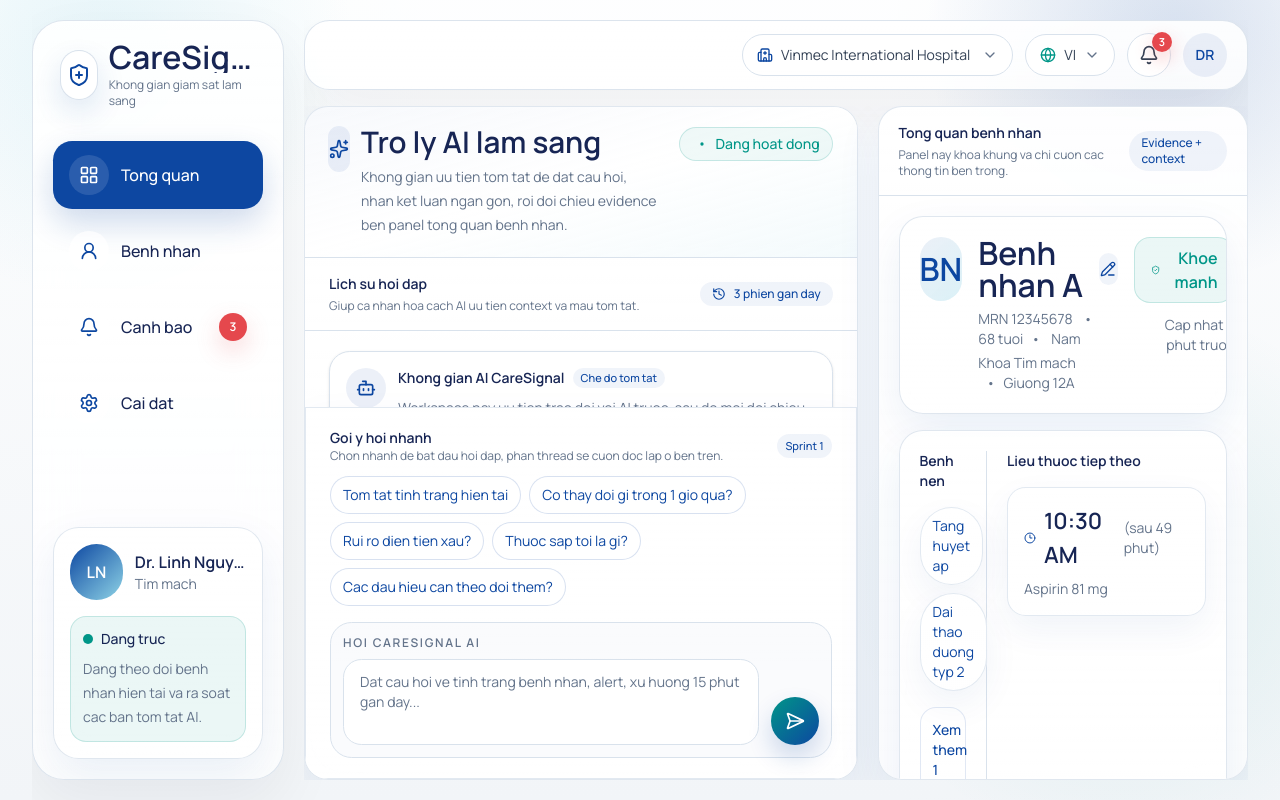
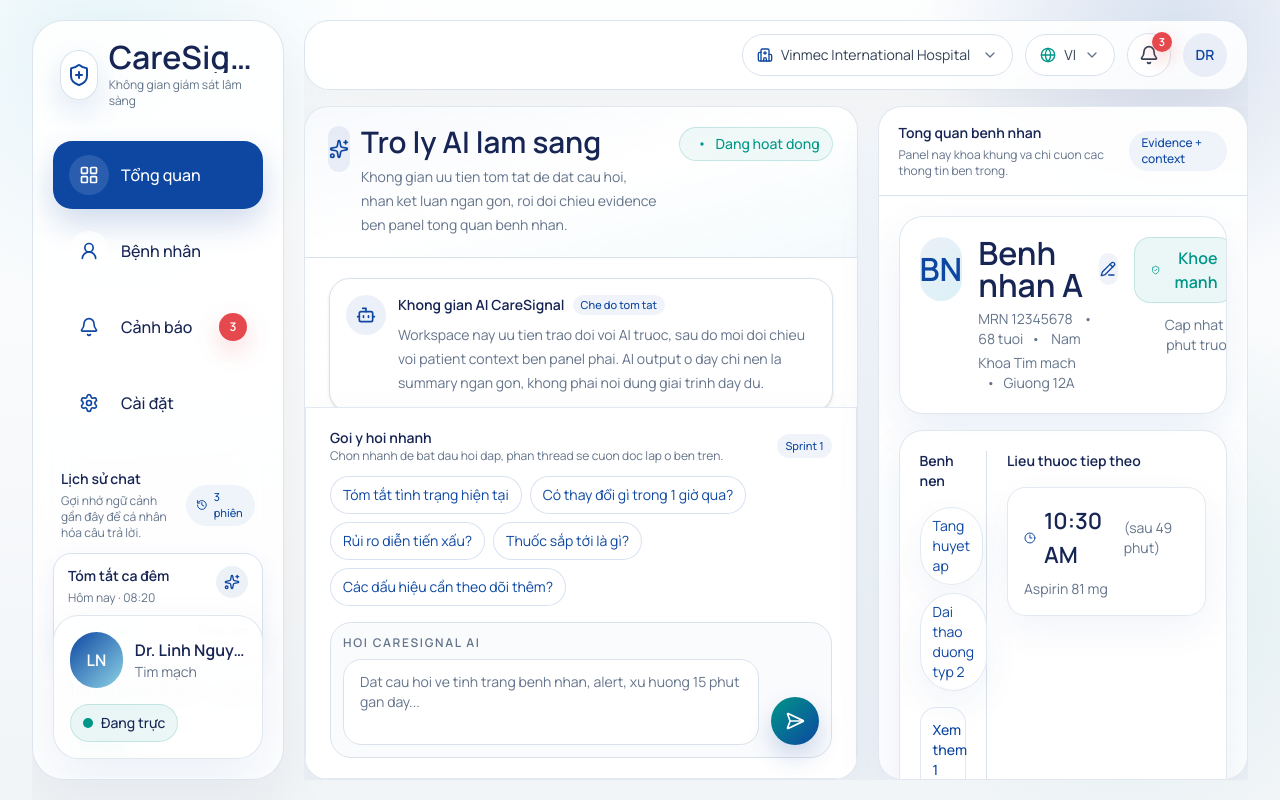
Before and after one commit to linhhtunn/Dashboard, a Next.js app in the folder frontend/: page /dashboard in a window 1280 px wide. Built offline with nearby package versions, Linux system fonts and the light colour scheme.

Commit message:
refractor: move chat history into sidebar

```diff
--- a/frontend/components/dashboard/AIWorkspacePanel.tsx
+++ b/frontend/components/dashboard/AIWorkspacePanel.tsx
@@ -1,23 +1,21 @@
 import { AIComposer } from "@/components/dashboard/AIComposer";
-import { ChatHistoryPanel } from "@/components/dashboard/ChatHistoryPanel";
 import { AIWorkspaceHeader } from "@/components/dashboard/AIWorkspaceHeader";
 import { ConversationThread } from "@/components/dashboard/ConversationThread";
 import { SuggestedPromptList } from "@/components/dashboard/SuggestedPromptList";
 import { PanelCard } from "@/components/common/PanelCard";
 
 const prompts = [
-  "Tom tat tinh trang hien tai",
-  "Co thay doi gi trong 1 gio qua?",
-  "Rui ro dien tien xau?",
-  "Thuoc sap toi la gi?",
-  "Cac dau hieu can theo doi them?",
+  "Tóm tắt tình trạng hiện tại",
+  "Có thay đổi gì trong 1 giờ qua?",
+  "Rủi ro diễn tiến xấu?",
+  "Thuốc sắp tới là gì?",
+  "Các dấu hiệu cần theo dõi thêm?",
 ];
 
 export function AIWorkspacePanel() {
   return (
     <PanelCard className="flex h-full min-h-0 flex-col overflow-hidden">
       <AIWorkspaceHeader />
-      <ChatHistoryPanel />
 
       <div className="min-h-0 flex-1 overflow-y-auto px-6 pb-5 pt-5">
         <ConversationThread />
--- a/frontend/components/dashboard/ChatHistoryPanel.tsx
+++ b/frontend/components/dashboard/ChatHistoryPanel.tsx
@@ -4,59 +4,67 @@ type ChatHistoryItem = {
   id: string;
   title: string;
   timestamp: string;
-  note: string;
+  issue: string;
 };
 
 const historyItems: ChatHistoryItem[] = [
   {
     id: "overnight-summary",
-    title: "Tom tat ca dem",
-    timestamp: "Hom nay · 08:20",
-    note: "AI uu tien xu huong SpO2 va huyet ap tam thu khi tong hop.",
+    title: "Tóm tắt ca đêm",
+    timestamp: "Hôm nay · 08:20",
+    issue: "SpO₂ thấp",
   },
   {
     id: "medication-check",
-    title: "Tac dong cua thuoc",
-    timestamp: "Hom qua · 17:40",
-    note: "Ngu canh hoi dap nghieng ve lich thuoc va thay doi trong 1 gio.",
+    title: "Tác động của thuốc",
+    timestamp: "Hôm qua · 17:40",
+    issue: "Huyết áp",
   },
   {
     id: "risk-review",
-    title: "Ra soat nguy co dien tien xau",
-    timestamp: "Hom qua · 11:05",
-    note: "AI uu tien cau hoi co huong hanh dong va tom tat ngan gon.",
+    title: "Rà soát nguy cơ diễn tiến xấu",
+    timestamp: "Hôm qua · 11:05",
+    issue: "HRV - RMSSD",
   },
 ];
 
 export function ChatHistoryPanel() {
   return (
-    <details className="dashboard-details border-b dashboard-subtle-divider px-6 py-4">
-      <summary className="flex cursor-pointer items-center justify-between gap-3">
-        <div>
+    <section className="mt-8 min-h-0">
+      <div className="flex items-center justify-between gap-3 px-2">
+        <div className="min-w-0">
           <p className="text-sm font-semibold text-[color:var(--cs-heading)]">
-            Lich su hoi dap
+            Lịch sử chat
           </p>
           <p className="mt-1 text-xs text-[color:var(--cs-text-soft)]">
-            Giup ca nhan hoa cach AI uu tien context va mau tom tat.
+            Gợi nhớ ngữ cảnh gần đây để cá nhân hóa câu trả lời.
           </p>
         </div>
 
-        <span className="inline-flex items-center gap-2 rounded-full bg-[color:rgba(13,71,161,0.06)] px-3 py-1 text-xs font-medium text-[color:var(--cs-primary)]">
+        <span className="inline-flex items-center gap-1.5 rounded-full bg-[color:rgba(13,71,161,0.06)] px-2.5 py-1 text-[11px] font-medium text-[color:var(--cs-primary)]">
           <History className="h-3.5 w-3.5" />
-          3 phien gan day
+          3 phiên
         </span>
-      </summary>
+      </div>
 
-      <div className="mt-4 grid gap-3 lg:grid-cols-3">
-        {historyItems.map((item) => (
+      <div className="mt-3 space-y-2">
+        {historyItems.map((item, index) => {
+          const active = index === 0;
+
+          return (
             <button
               key={item.id}
               type="button"
-            className="dashboard-glass-soft rounded-[1.1rem] px-4 py-3 text-left transition hover:border-[color:rgba(13,71,161,0.24)]"
+              className={[
+                "group w-full rounded-[1.15rem] border px-3.5 py-3 text-left transition",
+                active
+                  ? "border-[color:rgba(13,71,161,0.16)] bg-white/85 shadow-[0_10px_24px_rgba(13,71,161,0.08)]"
+                  : "border-transparent bg-white/55 hover:border-[color:rgba(13,71,161,0.12)] hover:bg-white/80",
+              ].join(" ")}
             >
               <div className="flex items-start justify-between gap-3">
-              <div>
-                <p className="text-sm font-semibold text-[color:var(--cs-heading)]">
+                <div className="min-w-0">
+                  <p className="truncate text-sm font-semibold text-[color:var(--cs-heading)]">
                     {item.title}
                   </p>
                   <p className="mt-1 text-xs text-[color:var(--cs-text-soft)]">
@@ -64,17 +72,32 @@ export function ChatHistoryPanel() {
                   </p>
                 </div>
 
-              <div className="flex h-8 w-8 shrink-0 items-center justify-center rounded-2xl bg-[color:rgba(13,71,161,0.08)] text-[color:var(--cs-primary)]">
+                <span className="flex h-8 w-8 shrink-0 items-center justify-center rounded-2xl bg-[color:rgba(13,71,161,0.08)] text-[color:var(--cs-primary)]">
                   <Sparkles className="h-4 w-4" />
-              </div>
+                </span>
               </div>
 
-            <p className="mt-3 text-sm leading-6 text-[color:var(--cs-text-soft)]">
-              {item.note}
-            </p>
+              <div className="mt-3 flex items-center justify-between gap-3">
+                <span className="inline-flex max-w-full truncate rounded-full border border-[color:rgba(0,150,136,0.16)] bg-[color:rgba(0,150,136,0.08)] px-2.5 py-1 text-[11px] font-medium text-[color:var(--cs-teal)]">
+                  {item.issue}
+                </span>
+                {active ? (
+                  <span className="text-[11px] font-medium text-[color:var(--cs-primary)]">
+                    Đang xem
+                  </span>
+                ) : null}
+              </div>
             </button>
-        ))}
+          );
+        })}
       </div>
-    </details>
+
+      <button
+        type="button"
+        className="mt-3 px-2 text-xs font-medium text-[color:var(--cs-primary)] transition hover:text-[color:var(--cs-primary-strong)]"
+      >
+        Xem thêm lịch sử
+      </button>
+    </section>
   );
 }
--- a/frontend/components/dashboard/DashboardSidebar.tsx
+++ b/frontend/components/dashboard/DashboardSidebar.tsx
@@ -6,6 +6,8 @@ import {
   ShieldPlus,
   UserRound,
 } from "lucide-react";
+
+import { ChatHistoryPanel } from "@/components/dashboard/ChatHistoryPanel";
 
 type DashboardSidebarProps = {
   activeItem?: "dashboard" | "patients" | "alerts" | "settings";
@@ -22,26 +24,26 @@ type NavItem = {
 const navItems: NavItem[] = [
   {
     key: "dashboard",
-    label: "Tong quan",
+    label: "Tổng quan",
     href: "/dashboard",
     icon: LayoutGrid,
   },
   {
     key: "patients",
-    label: "Benh nhan",
+    label: "Bệnh nhân",
     href: "/patients",
     icon: UserRound,
   },
   {
     key: "alerts",
-    label: "Canh bao",
+    label: "Cảnh báo",
     href: "/alerts",
     icon: Bell,
     badge: "3",
   },
   {
     key: "settings",
-    label: "Cai dat",
+    label: "Cài đặt",
     href: "/settings",
     icon: Settings,
   },
@@ -59,7 +61,7 @@ function BrandLockup() {
           CareSignal<span className="text-[color:var(--cs-teal)]">AI</span>
         </p>
         <p className="mt-1 text-xs text-[color:var(--cs-text-soft)]">
-          Khong gian giam sat lam sang
+          Không gian giám sát lâm sàng
         </p>
       </div>
     </div>
@@ -119,7 +121,7 @@ function SidebarNav({ activeItem = "dashboard" }: DashboardSidebarProps) {
 
 function DoctorStatusCard() {
   return (
-    <div className="dashboard-surface mt-auto rounded-[1.6rem] p-4">
+    <div className="dashboard-surface mt-6 rounded-[1.6rem] p-4">
       <div className="flex items-center gap-3">
         <div className="flex h-14 w-14 items-center justify-center rounded-full bg-[linear-gradient(135deg,#0D47A1_0%,#8ED3E6_100%)] text-base font-semibold text-white">
           LN
@@ -129,18 +131,13 @@ function DoctorStatusCard() {
           <p className="truncate text-base font-semibold text-[color:var(--cs-heading)]">
             Dr. Linh Nguyen
           </p>
-          <p className="text-sm text-[color:var(--cs-text-soft)]">Tim mach</p>
+          <p className="text-sm text-[color:var(--cs-text-soft)]">Tim mạch</p>
         </div>
       </div>
 
-      <div className="mt-4 rounded-[1rem] border border-[color:rgba(0,150,136,0.18)] bg-[color:rgba(0,150,136,0.08)] px-3 py-3 text-sm text-[color:var(--cs-text)]">
-        <div className="flex items-center gap-2">
-          <span className="h-2.5 w-2.5 rounded-full bg-[color:var(--cs-teal)]" />
-          <span className="font-medium text-[color:var(--cs-heading)]">Dang truc</span>
-        </div>
-        <p className="mt-2 leading-6 text-[color:var(--cs-text-soft)]">
-          Dang theo doi benh nhan hien tai va ra soat cac ban tom tat AI.
-        </p>
+      <div className="mt-4 inline-flex items-center gap-2 rounded-full border border-[color:rgba(0,150,136,0.18)] bg-[color:rgba(0,150,136,0.08)] px-3 py-2 text-sm font-medium text-[color:var(--cs-heading)]">
+        <span className="h-2.5 w-2.5 rounded-full bg-[color:var(--cs-teal)]" />
+        <span>Đang trực</span>
       </div>
     </div>
   );
@@ -151,6 +148,7 @@ export function DashboardSidebar({ activeItem }: DashboardSidebarProps) {
     <aside className="dashboard-glass hidden h-full min-h-0 flex-col overflow-y-auto overscroll-contain rounded-[2rem] p-5 lg:flex">
       <BrandLockup />
       <SidebarNav activeItem={activeItem} />
+      <ChatHistoryPanel />
       <DoctorStatusCard />
     </aside>
   );
```
Lines whose indentation alone changed are shown as unchanged.
